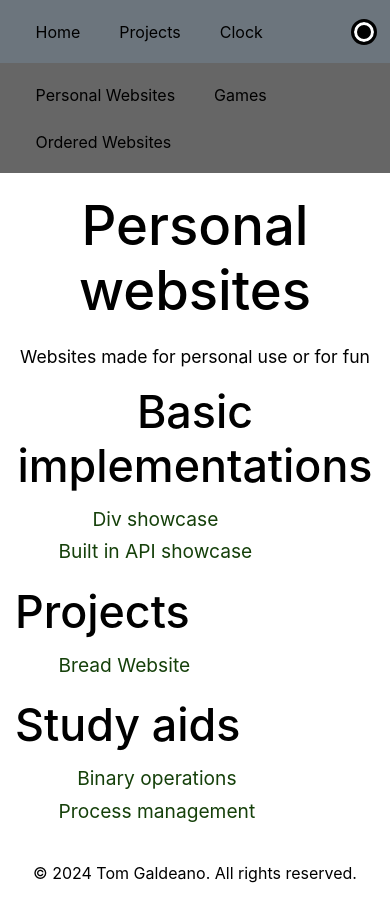
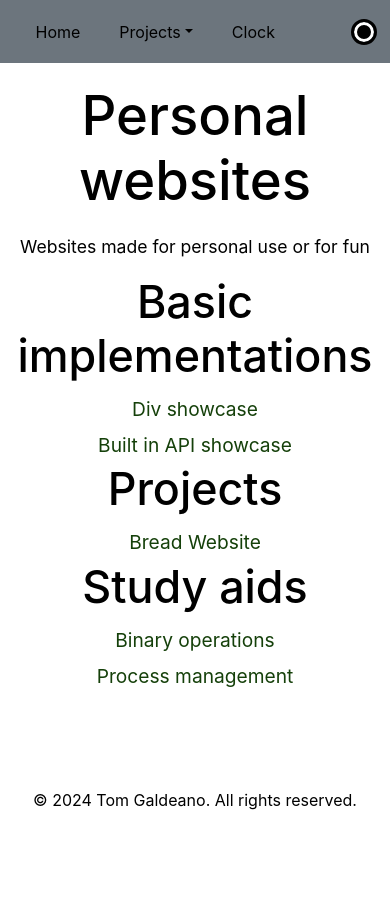
Before and after one commit to TomGaldeano/TomGaldeano, a Flask app: page /projects/personal in a window 390 px wide. After the commit the page ends 810 px from the top, so only its background shows below. Run offline with Flask 3, Linux system fonts and the light colour scheme; some libraries are stand-ins or nearby versions.

Commit message:
phone frendlier

```diff
--- a/static/css/components.css
+++ b/static/css/components.css
@@ -213,6 +213,7 @@ li.ridge {
     border-radius: 20px;
     border: 1px solid var(--black);
     color: var(--black);
+    padding: 3px 10px;
 }
 
 .green_button:hover {
--- a/templates/games/adivinaNum.html
+++ b/templates/games/adivinaNum.html
@@ -72,7 +72,7 @@
         <table>
             <thead>
                 <th><label for="numero">Numero: <input id="numero" type="text"></label></th>
-                <th><button id="jugar">Jugar</button></th>
+                <th><button id="jugar" class="green_button">Jugar</button></th>
                 <th id="estado"></th>
             </thead>
             <tbody>
@@ -109,8 +109,8 @@
         </table>
 
     </div>
-    <div class="row justify-content-md-center container d-flex mx-auto" id="Game">
-        <button id="new">Nueva partida</button>
+    <div class="row justify-content-center container d-flex mx-auto" id="Game">
+        <button id="new" class="green_button">Nueva partida</button>
     </div>
 </div>
 
--- a/templates/games/tresenraya.html
+++ b/templates/games/tresenraya.html
@@ -35,7 +35,7 @@
         }
         button{
             border-radius: 20px;
-            padding: 5px;
+            padding: 3px 10px;
             background-color:var(--grey);
             color: var(--black);
         }
--- a/templates/header.html
+++ b/templates/header.html
@@ -7,8 +7,19 @@
       <li class="nav-item text-white bg-secondary">
         <a class="nav-link green_hover" href="{{ url_for('home') }}">Home</a>
       </li>
-      <li class="nav-item text-white bg-secondary">
-        <a class="nav-link green_hover" href="{{ url_for('pj_personal') }}">Projects</a>
+      <li class="nav-item text-white bg-secondary dropdown">
+        <a class="nav-link green_hover dropdown-toggle" href="#" role="button" data-bs-toggle="dropdown" id="dropdownMenuLink" aria-expanded="false">Projects</a>
+      <ul class=" dropdown-menu" aria-labelledby="dropdownMenuLink">
+        <li class="nav-item text-white">
+            <a class="nav-link green_hover" href="{{ url_for('pj_personal')}}">Personal Websites</a>
+        </li>
+        <li class="nav-item green_hover">
+          <a class="nav-link green_hover" href="{{ url_for('pj_games')}}">Games</a>
+        </li>
+        <li class="nav-item red_hover">
+          <a class="nav-link green_hover" href="{{ url_for('pj_ordered')}}">Ordered Websites</a>
+        </li>
+    </ul>
       </li>
       <li class="nav-item text-white bg-secondary">
         <a class="nav-link green_hover" href="{{ url_for('clock') }}">Clock</a>
--- a/templates/projects/pj_header.html
+++ /dev/null
@@ -1,15 +0,0 @@
-<nav class="navbar navbar-expand-sm bggrey">
-  <div class="container-fluid">
-    <ul class="nav  justify-content-start">
-        <li class="nav-item text-white">
-            <a class="nav-link green_hover" href="{{ url_for('pj_personal')}}">Personal Websites</a>
-        </li>
-        <li class="nav-item green_hover">
-          <a class="nav-link green_hover" href="{{ url_for('pj_games')}}">Games</a>
-        </li>
-        <li class="nav-item red_hover">
-          <a class="nav-link green_hover" href="{{ url_for('pj_ordered')}}">Ordered Websites</a>
-        </li>
-    </ul>
-  </div>
-</nav>
--- a/templates/projects/pj_personal.html
+++ b/templates/projects/pj_personal.html
@@ -1,40 +1,42 @@
 {% include "links.html" %}
 {% include "header.html" %}
-{% include "projects/pj_header.html" %}
-<div class="justify-content-md-center container d-flex mx-auto">
+<div class="justify-content-center container d-flex mx-auto">
   <h1 class="text-center h1_big">Personal websites</h1>
 </div>
 <div class="justify-content-center container d-flex mx-auto">
   <p class="text-center main_content plain-p">Websites made for personal use or for fun</p>
 </div>
-<div class="justify-content-md-center container d-flex mx-auto">
+<div class="justify-content-center container d-flex mx-auto">
   <h2 class="h2_big text-center">Basic implementations</h2>
 </div>
-<div class="justify-content-md-center container d-flex mx-auto">
-  <ul>
-    <li class="text-center main_content plain-li"><a href="{{ url_for('pj_per_div')}}" target="_self" class="green_link">Div
+<div class="justify-content-center container d-flex mx-auto">
+  <ul class="list-group">
+    <li class="text-center main_content plain-li"><a href="{{ url_for('pj_per_div')}}" target="_self"
+        class="green_link">Div
         showcase</a></li>
     <li class="text-center main_content plain-li"><a href="{{ url_for('pj_per_built_in_api')}}" target="_self"
         class="green_link">Built in API showcase</a></li>
   </ul>
 </div>
-<div class="row justify-content-md-center container d-flex mx-auto">
+<div class="row justify-content-center container d-flex mx-auto">
   <h2 class="h2_big text-center">Projects</h2>
 </div>
-<div class="row justify-content-md-center container d-flex mx-auto">
-  <ul>
+<div class="row justify-content-center container d-flex mx-auto">
+  <ul class="list-group">
     <li class="text-center main_content plain-li"><a href="https://www.breadtombakery.com/Es" target="_blank"
         class="green_link">Bread Website</a></li>
   </ul>
 </div>
-<div class="row justify-content-md-center container d-flex mx-auto">
+<div class="row justify-content-center container d-flex mx-auto">
   <h2 class="h2_big text-center">Study aids</h2>
 </div>
-<div class="row justify-content-md-center container d-flex mx-auto">
-  <ul>
-    <li class="text-center main_content plain-li"><a href="{{ url_for('pj_operaciones')}}" target="_self" class="green_link">Binary
+<div class="row justify-content-center container d-flex mx-auto">
+  <ul class="list-group">
+    <li class="text-center main_content plain-li"><a href="{{ url_for('pj_operaciones')}}" target="_self"
+        class="green_link">Binary
         operations</a></li>
-    <li class="text-center main_content plain-li"><a href="{{ url_for('pj_gestion')}}" target="_self" class="green_link">Process
+    <li class="text-center main_content plain-li"><a href="{{ url_for('pj_gestion')}}" target="_self"
+        class="green_link">Process
         management</a></li>
   </ul>
 </div>
```
Also changed, not shown: templates/clock.html (+16 -10 lines), templates/home.html (+6 -6 lines), templates/projects/pj_games.html (+3 -6 lines), templates/projects/pj_ordered.html (+10 -17 lines).
